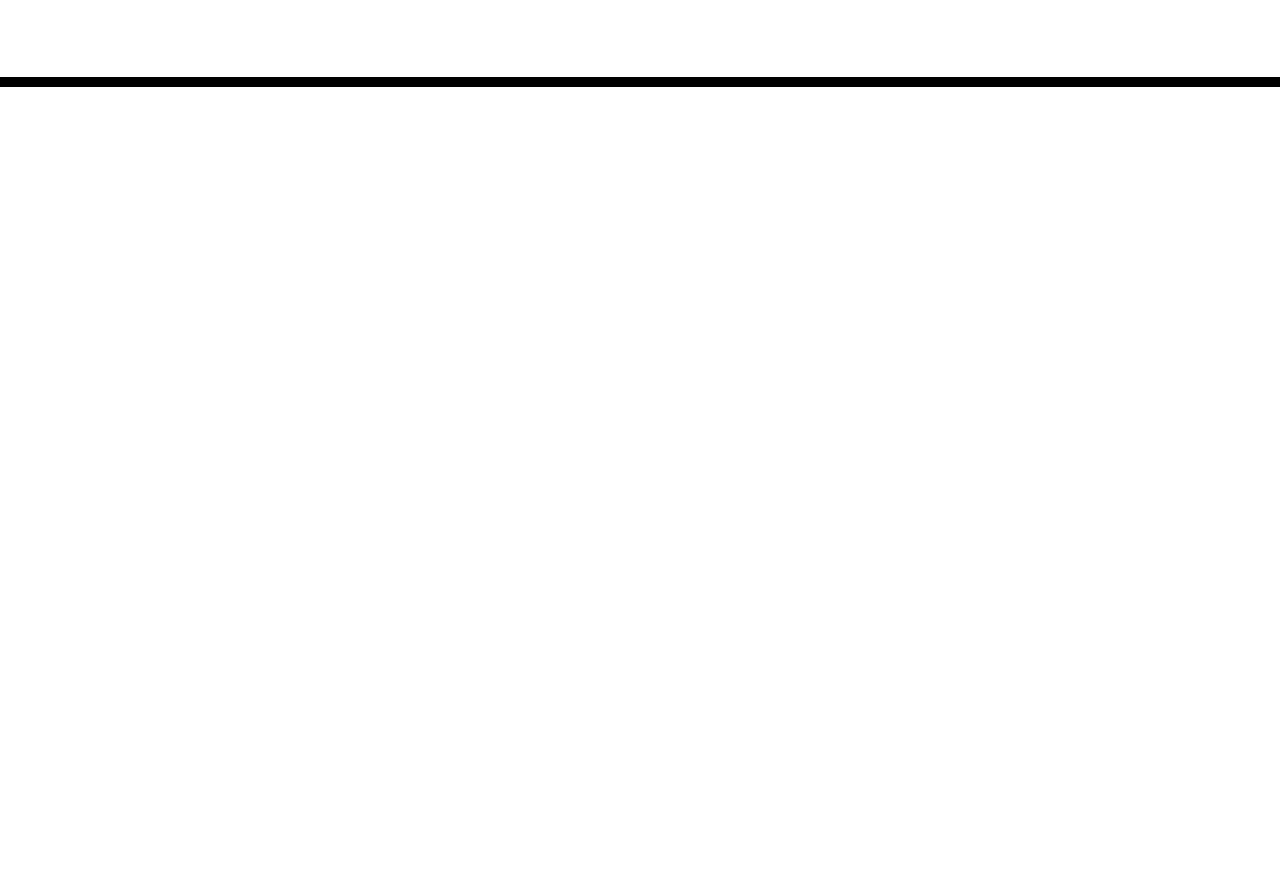
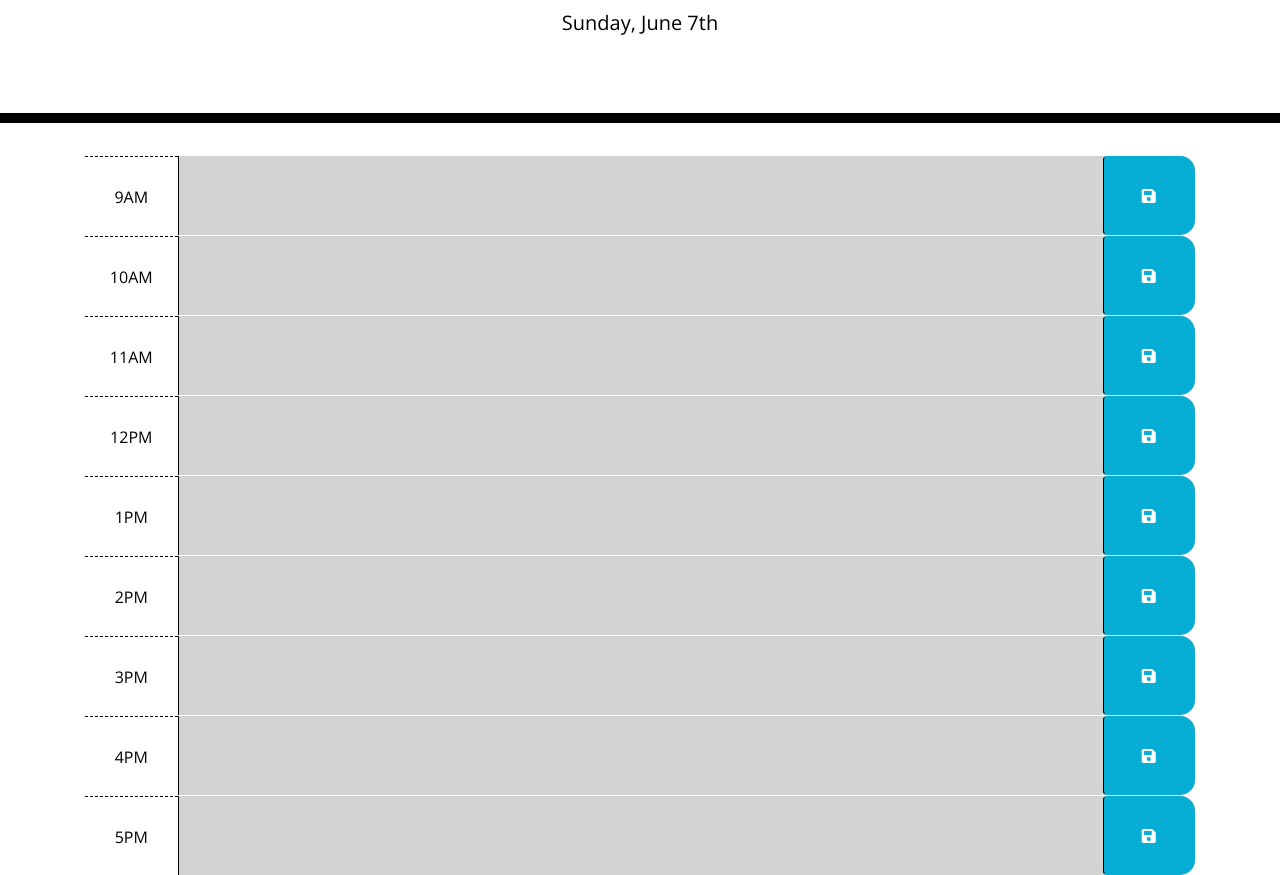
Before and after one commit to philipvuong/work-day-scheduler, a plain HTML site: page index.html in a window 1280 px wide. Shown: the part 181-1056 px from the top of the page. Before the commit the page ends 800 px from the top, so only its background shows below. Drawn offline with nearby package versions, Linux system fonts and the light colour scheme.

Commit message:
added script, updated html for time boxes

```diff
--- a/index.html
+++ b/index.html
@@ -29,10 +29,84 @@
       <p id="currentDay" class="lead"></p>
     </header>
     <div class="container">
-      <!-- Timeblocks go here -->
+      <div class="container">
+        <div id="hour-9" class="row time-block">
+          <div class="col-md-1 hour">
+            9AM
+          </div>
+          <textarea class="col-md-10 description">
+          </textarea>
+          <button class="btn saveBtn col-md-1"><i class="fas fa-save"></i></button>
+        </div>
+        <div id="hour-10" class="row time-block">
+          <div class="col-md-1 hour">
+            10AM
+          </div>
+          <textarea class="col-md-10 description">
+          </textarea>
+          <button class="btn saveBtn col-md-1"><i class="fas fa-save"></i></button>
+        </div>
+        <div id="hour-11" class="row time-block">
+          <div class="col-md-1 hour">
+            11AM
+          </div>
+          <textarea class="col-md-10 description">
+          </textarea>
+          <button class="btn saveBtn col-md-1"><i class="fas fa-save"></i></button>
+        </div>
+        <div id="hour-12" class="row time-block">
+          <div class="col-md-1 hour">
+            12PM
+          </div>
+          <textarea class="col-md-10 description">
+          </textarea>
+          <button class="btn saveBtn col-md-1"><i class="fas fa-save"></i></button>
+        </div>
+       <div id="hour-13" class="row time-block">
+          <div class="col-md-1 hour">
+            1PM
+          </div>
+          <textarea class="col-md-10 description">
+          </textarea>
+          <button class="btn saveBtn col-md-1"><i class="fas fa-save"></i></button>
+        </div>
+        <div id="hour-14" class="row time-block">
+          <div class="col-md-1 hour">
+            2PM
+          </div>
+          <textarea class="col-md-10 description">
+          </textarea>
+          <button class="btn saveBtn col-md-1"><i class="fas fa-save"></i></button>
+        </div>
+        <div id="hour-15" class="row time-block">
+         <div class="col-md-1 hour">
+            3PM
+          </div>
+          <textarea class="col-md-10 description">
+          </textarea>
+          <button class="btn saveBtn col-md-1"><i class="fas fa-save"></i></button>
+        </div>
+        <div id="hour-16" class="row time-block">
+          <div class="col-md-1 hour">
+            4PM
+          </div>
+          <textarea class="col-md-10 description">
+          </textarea>
+          <button class="btn saveBtn col-md-1"><i class="fas fa-save"></i></button>
+        </div>
+        <div id="hour-17" class="row time-block">
+          <div class="col-md-1 hour">
+            5PM
+          </div>
+          <textarea class="col-md-10 description">
+          </textarea>
+          <button class="btn saveBtn col-md-1"><i class="fas fa-save"></i></button>
+        </div>
     </div>
 
     <script src="https://code.jquery.com/jquery-3.4.1.min.js"></script>
     <script src="https://cdnjs.cloudflare.com/ajax/libs/moment.js/2.24.0/moment.min.js"></script>
+
+    <script src="script.js"></script>
   </body>
 </html>
--- /dev/null
+++ b/script.js
@@ -0,0 +1,54 @@
+$(document).ready(function() {
+  // listen for save button clicks
+  $(".saveBtn").on("click", function() {
+    // get nearby values
+    var value = $(this).siblings(".description").val();
+    var time = $(this).parent().attr("id");
+
+    // save in localStorage
+    localStorage.setItem(time, value);
+  });
+
+  function hourUpdater() {
+    // get current number of hours
+    var currentHour = moment().hours();
+
+    // loop over time blocks
+    $(".time-block").each(function() {
+      var blockHour = parseInt($(this).attr("id").split("-")[1]);
+
+      // check if we've moved past this time
+      if (blockHour < currentHour) {
+        $(this).addClass("past");
+      }
+      else if (blockHour === currentHour) {
+        $(this).removeClass("past");
+        $(this).addClass("present");
+      }
+      else {
+        $(this).removeClass("past");
+        $(this).removeClass("present");
+        $(this).addClass("future");
+      }
+    });
+  }
+
+  hourUpdater();
+
+  // set up interval to check if current time needs to be updated
+  var interval = setInterval(hourUpdater, 15000);
+
+  // load any saved data from localStorage
+  $("#hour-9 .description").val(localStorage.getItem("hour-9"));
+  $("#hour-10 .description").val(localStorage.getItem("hour-10"));
+  $("#hour-11 .description").val(localStorage.getItem("hour-11"));
+  $("#hour-12 .description").val(localStorage.getItem("hour-12"));
+  $("#hour-13 .description").val(localStorage.getItem("hour-13"));
+  $("#hour-14 .description").val(localStorage.getItem("hour-14"));
+  $("#hour-15 .description").val(localStorage.getItem("hour-15"));
+  $("#hour-16 .description").val(localStorage.getItem("hour-16"));
+  $("#hour-17 .description").val(localStorage.getItem("hour-17"));
+
+  // display current day on page
+  $("#currentDay").text(moment().format("dddd, MMMM Do"));
+});
```
